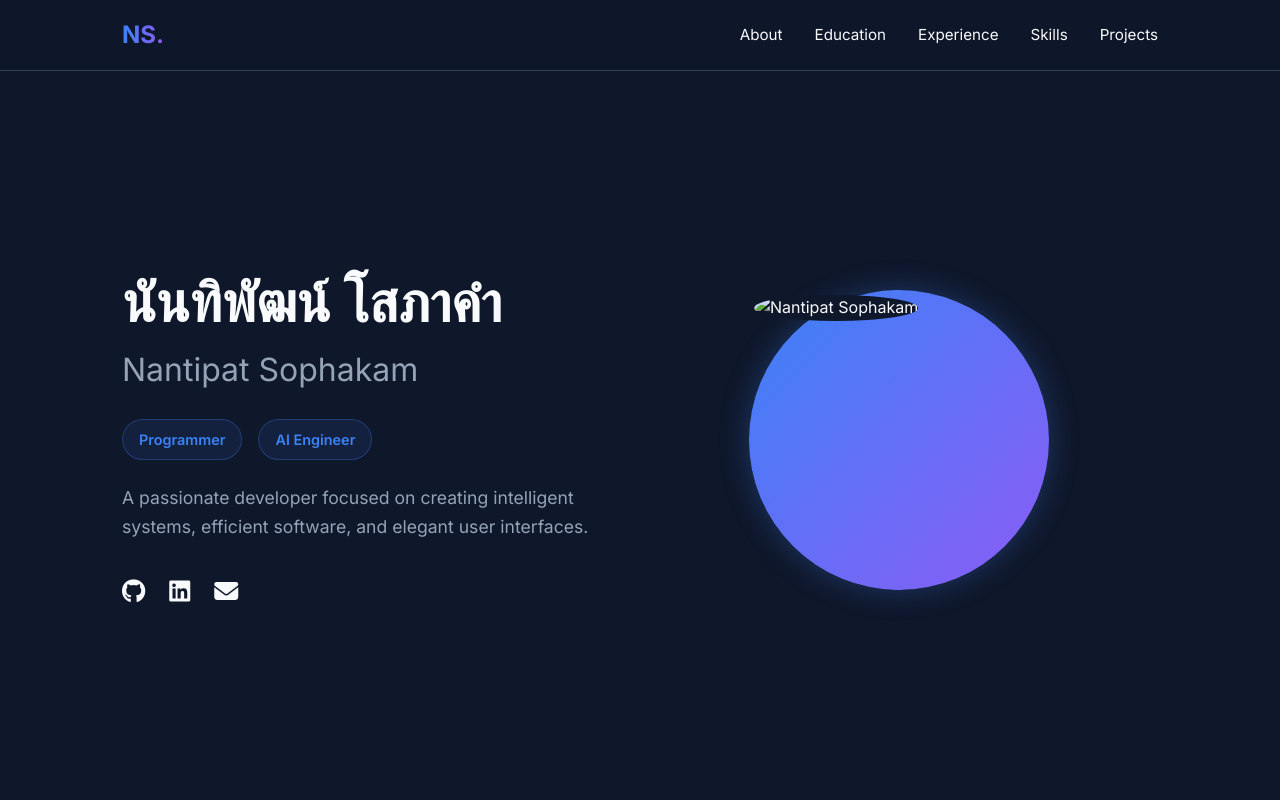
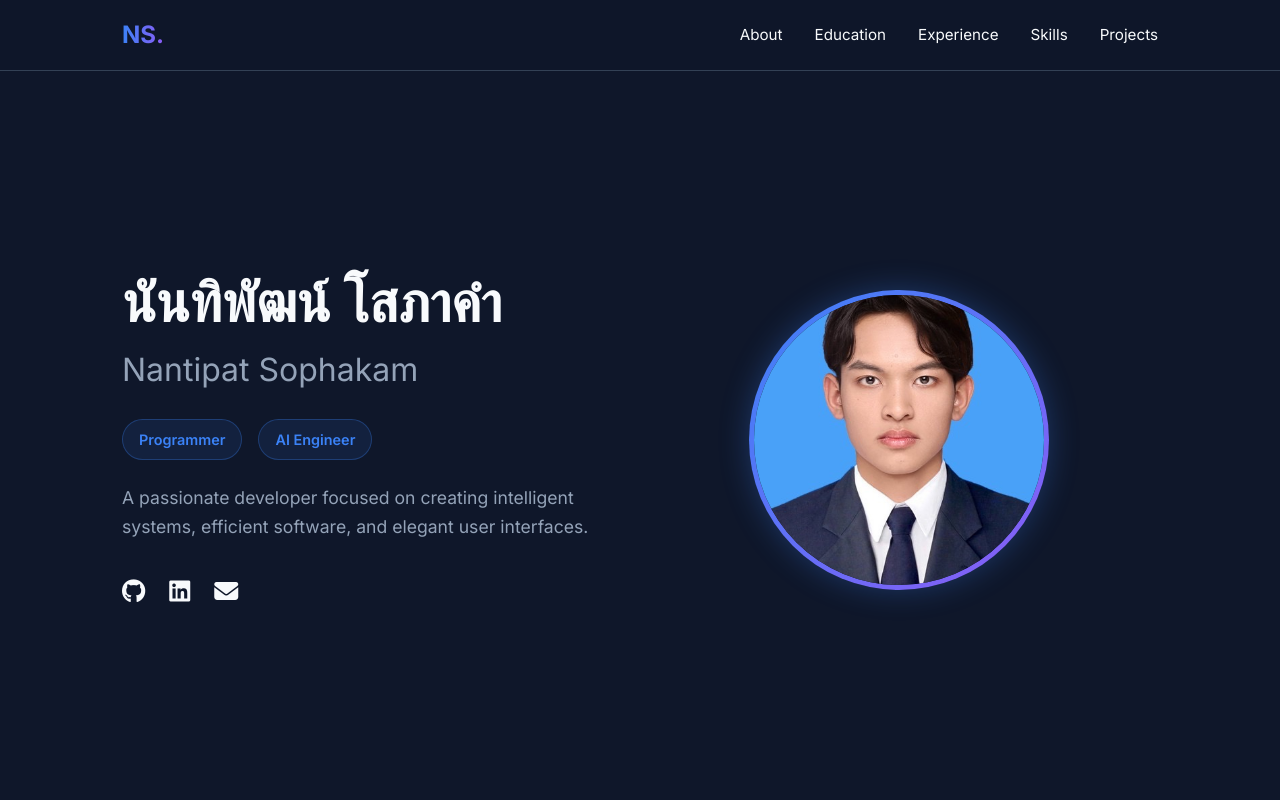
Before and after one commit to NantipatSpk/NantipatSpk.github.io, a plain HTML site: page index.html in a window 1280 px wide. Shown: the top 800 px of the page. Drawn offline with Linux system fonts and the light colour scheme.

Commit message:
Change profile image file extension from jpg to jpeg

```diff
--- a/index.html
+++ b/index.html
@@ -46,7 +46,7 @@
             <div class="hero-image-container fade-in">
                 <!-- Profile Image -->
                 <div class="profile-frame">
-                    <img src="profile.jpg" alt="Nantipat Sophakam" id="profile-img">
+                    <img src="profile.jpeg" alt="Nantipat Sophakam" id="profile-img">
                 </div>
             </div>
         </div>
```
